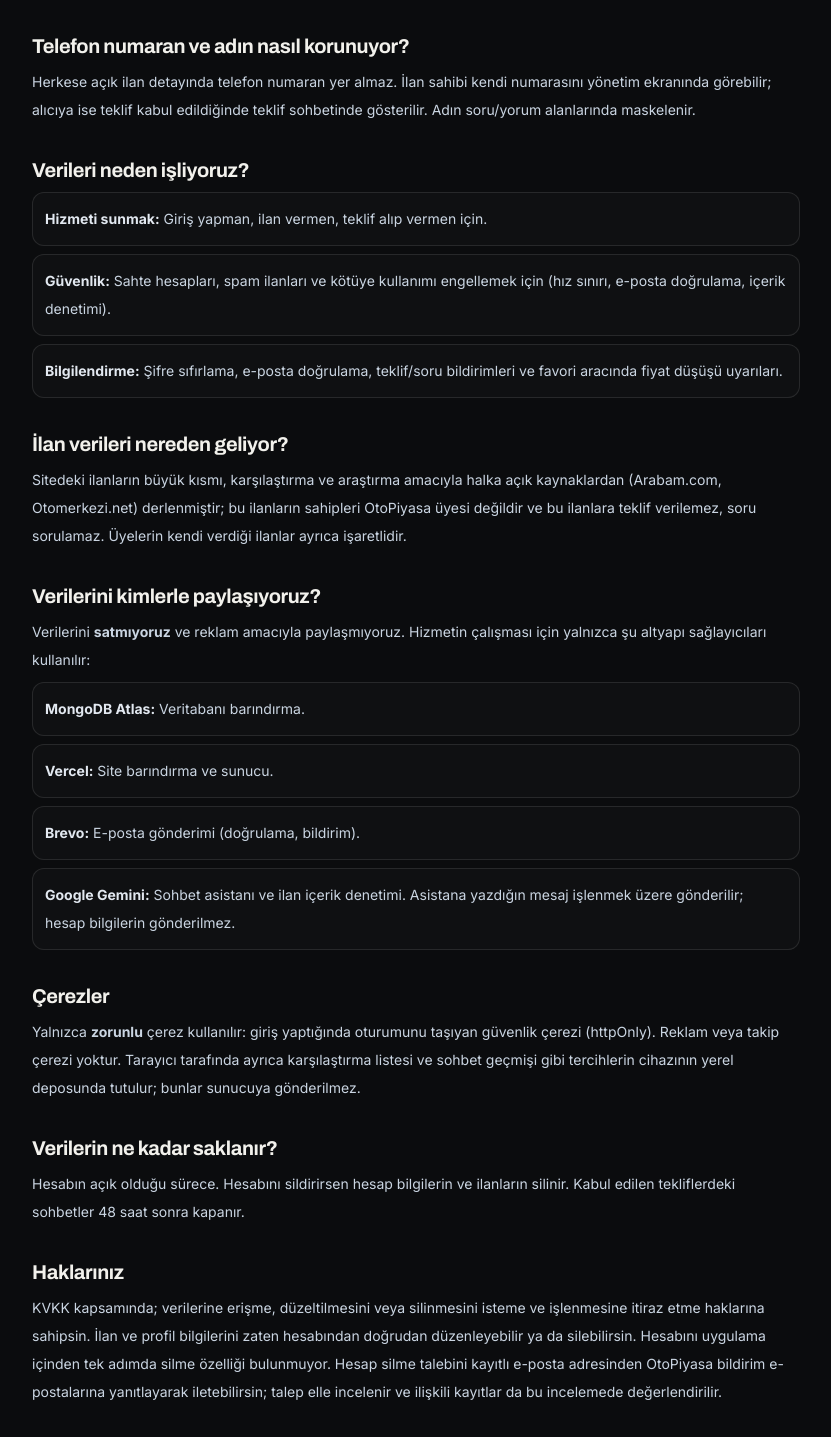
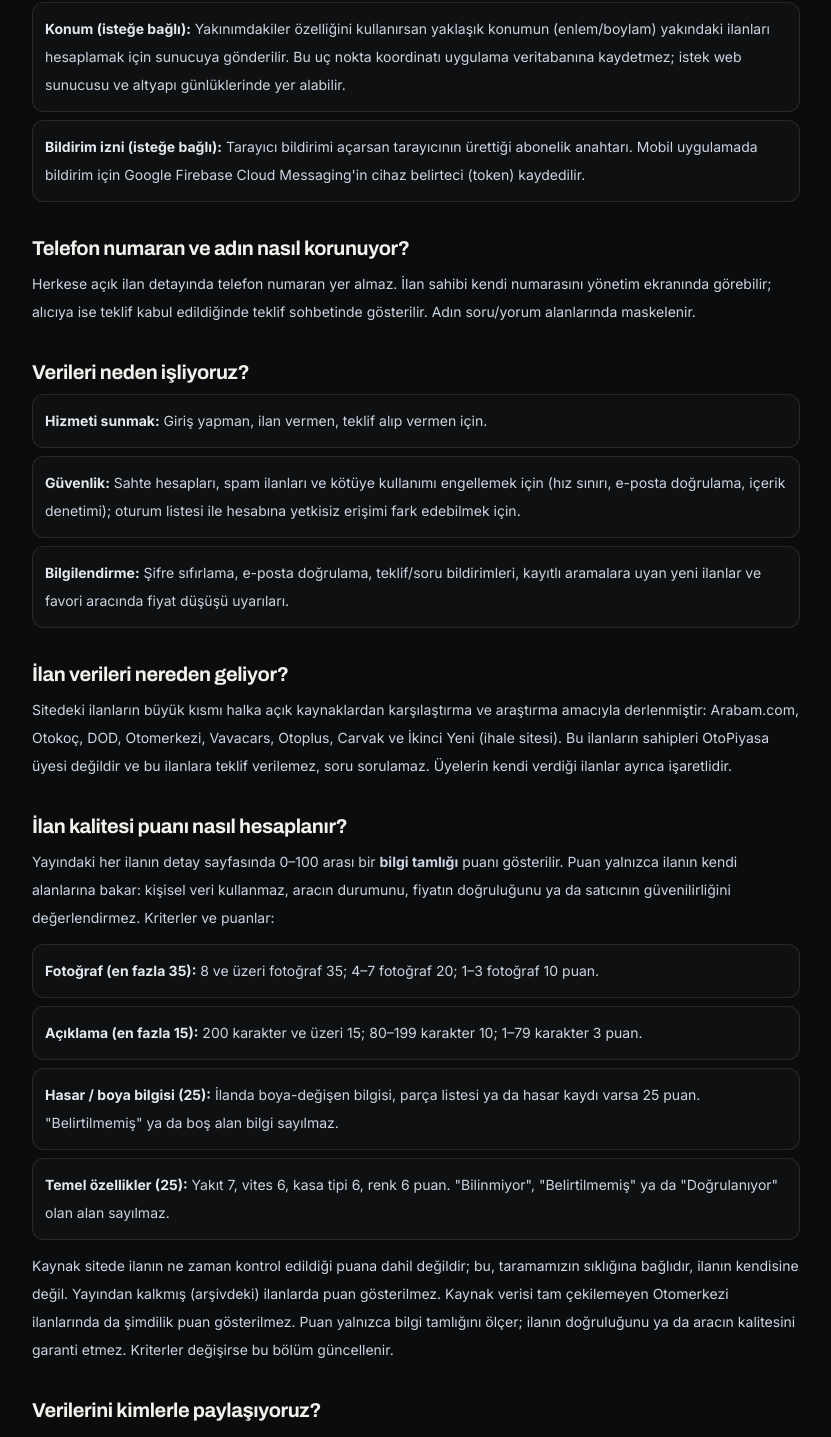
Before and after one commit to CaptainGM/otopiyasa, a Next.js app: page /gizlilik in a window 1280 px wide. Shown: the part 852-2289 px from the top of the page, without its empty margins (224-1055 px from the left). Built offline with nearby package versions, Linux system fonts and the light colour scheme; no server answers.

Commit message:
gizlilik politikasi: guncel veri akislari, ilan kalitesi bolumu

```diff
--- a/src/app/gizlilik/page.tsx
+++ b/src/app/gizlilik/page.tsx
@@ -3,21 +3,20 @@ import Link from "next/link";
 export const metadata = {
   title: "Gizlilik Politikası | OtoPiyasa",
   description:
-    "OtoPiyasa hangi verileri topluyor, neden topluyor, nerede saklıyor ve kullanıcı hakları nelerdir.",
+    "OtoPiyasa hangi verileri topluyor, neden topluyor, nerede saklıyor, ilan kalitesi puanı nasıl hesaplanıyor ve kullanıcı hakları nelerdir.",
 };
 
 /**
  * GİZLİLİK POLİTİKASI.
  *
- * Neden gerekli: (1) kayıt/e-posta/telefon gibi kişisel veri işleniyor, KVKK
- * kapsamında aydınlatma yükümlülüğü var; (2) mobil uygulama Google Play'e
- * yüklenecekse herkese açık bir gizlilik politikası ADRESİ zorunlu.
+ * Neden gerekli: (1) kayıt/e-posta/telefon gibi kişisel veri işleniyor, KVKK kapsamında aydınlatma yükümlülüğü var;
+ * (2) mobil uygulama Google Play'e yüklenecekse herkese açık bir gizlilik politikası ADRESİ zorunlu.
  *
- * Metin bilinçli olarak sade: gerçekte ne yaptığımızı anlatıyor, olmayan bir
- * şeyi vaat etmiyor (ör. reklam ağı, üçüncü tarafa veri satışı yok).
+ * Metin sade ve gerçek uygulamaya dayalı: her madde koddaki bir özellikle eşleşir (oturum kaydı, bildirim belirteci, Gemini
+ * kullanımları, kaynak siteleri, cihaz deposu). Olmayan bir şeyi vaat etmez (reklam ağı, veri satışı, analitik takibi yok).
  */
 export default function PrivacyPage() {
-  const updated = "29 Temmuz 2026";
+  const updated = "14 Ekim 2026";
 
   return (
     <div className="mx-auto max-w-3xl space-y-8 pb-12">
@@ -31,29 +30,47 @@ export default function PrivacyPage() {
 
       <Section title="Kısaca">
         <p>
-          OtoPiyasa, akademik amaçlı geliştirilmiş bir üniversite bitirme projesidir.
-          Verilerini satmıyoruz, reklam ağlarıyla paylaşmıyoruz ve hesabını istediğin
-          zaman sildirebilirsin. Aşağıda hangi veriyi neden tuttuğumuzu tek tek yazdık.
+          OtoPiyasa, akademik amaçlı geliştirilmiş bir üniversite bitirme projesidir. Verilerini satmıyoruz, reklam ağlarıyla
+          paylaşmıyoruz, takip çerezi kullanmıyoruz ve hesabını istediğin zaman sildirebilirsin. Aşağıda hangi veriyi neden
+          tuttuğumuzu tek tek yazdık.
         </p>
       </Section>
 
       <Section title="Hangi verileri topluyoruz?">
         <List
           items={[
-            ["Hesap bilgileri", "Ad soyad, e-posta adresi ve şifren. Şifre asla düz metin olarak saklanmaz; geri döndürülemez şekilde (bcrypt) şifrelenir."],
-            ["İlan bilgileri", "İlan verirsen: araç bilgileri, fotoğraflar, konum (il/ilçe) ve iletişim telefonun."],
-            ["Etkileşimler", "Favorilerin, verdiğin/aldığın teklifler, teklif sohbetleri, sorduğun sorular ve kayıtlı aramaların."],
-            ["Konum (isteğe bağlı)", "Yakınımdakiler özelliğini kullanırsan yaklaşık konumun (enlem/boylam) yakındaki ilanları hesaplamak için sunucuya gönderilir. Bu uç nokta koordinatı uygulama veritabanına kaydetmez; istek web sunucusu ve altyapı günlüklerinde yer alabilir."],
-            ["Bildirim izni (isteğe bağlı)", "Tarayıcı bildirimi açarsan, bildirim gönderebilmek için tarayıcının ürettiği abonelik anahtarı."],
+            [
+              "Hesap bilgileri",
+              "Ad soyad, e-posta adresi ve şifren. Şifre asla düz metin olarak saklanmaz; geri döndürülemez şekilde (bcrypt) şifrelenir. İsteğe bağlı olarak profil fotoğrafı ve işletme adı ekleyebilirsin.",
+            ],
+            [
+              "İlan bilgileri",
+              "İlan verirsen: araç bilgileri, fotoğraflar, açıklama, hasar/boya bilgisi, konum (il/ilçe) ve iletişim telefonun.",
+            ],
+            [
+              "Etkileşimler",
+              "Favorilerin, verdiğin/aldığın teklifler, teklif sohbetleri, sorduğun sorular, kayıtlı aramaların ve fiyat uyarıların.",
+            ],
+            [
+              "Oturum ve cihaz kaydı",
+              "Giriş yaptığında her oturum için IP adresi, tarayıcı ya da uygulama bilgisi (user agent), bu bilgiden üretilen cihaz adı (ör. \"Chrome · Windows\") ve son görülme zamanı tutulur. Cihazlar bölümünden bu oturumları görüp sonlandırabilirsin.",
+            ],
+            [
+              "Konum (isteğe bağlı)",
+              "Yakınımdakiler özelliğini kullanırsan yaklaşık konumun (enlem/boylam) yakındaki ilanları hesaplamak için sunucuya gönderilir. Bu uç nokta koordinatı uygulama veritabanına kaydetmez; istek web sunucusu ve altyapı günlüklerinde yer alabilir.",
+            ],
+            [
+              "Bildirim izni (isteğe bağlı)",
+              "Tarayıcı bildirimi açarsan tarayıcının ürettiği abonelik anahtarı. Mobil uygulamada bildirim için Google Firebase Cloud Messaging'in cihaz belirteci (token) kaydedilir.",
+            ],
           ]}
         />
       </Section>
 
       <Section title="Telefon numaran ve adın nasıl korunuyor?">
         <p>
-          Herkese açık ilan detayında telefon numaran yer almaz. İlan sahibi kendi
-          numarasını yönetim ekranında görebilir; alıcıya ise teklif kabul edildiğinde
-          teklif sohbetinde gösterilir. Adın soru/yorum alanlarında maskelenir.
+          Herkese açık ilan detayında telefon numaran yer almaz. İlan sahibi kendi numarasını yönetim ekranında görebilir; alıcıya
+          ise teklif kabul edildiğinde teklif sohbetinde gösterilir. Adın soru/yorum alanlarında maskelenir.
         </p>
       </Section>
 
@@ -61,76 +78,110 @@ export default function PrivacyPage() {
         <List
           items={[
             ["Hizmeti sunmak", "Giriş yapman, ilan vermen, teklif alıp vermen için."],
-            ["Güvenlik", "Sahte hesapları, spam ilanları ve kötüye kullanımı engellemek için (hız sınırı, e-posta doğrulama, içerik denetimi)."],
-            ["Bilgilendirme", "Şifre sıfırlama, e-posta doğrulama, teklif/soru bildirimleri ve favori aracında fiyat düşüşü uyarıları."],
+            [
+              "Güvenlik",
+              "Sahte hesapları, spam ilanları ve kötüye kullanımı engellemek için (hız sınırı, e-posta doğrulama, içerik denetimi); oturum listesi ile hesabına yetkisiz erişimi fark edebilmek için.",
+            ],
+            ["Bilgilendirme", "Şifre sıfırlama, e-posta doğrulama, teklif/soru bildirimleri, kayıtlı aramalara uyan yeni ilanlar ve favori aracında fiyat düşüşü uyarıları."],
           ]}
         />
       </Section>
 
       <Section title="İlan verileri nereden geliyor?">
         <p>
-          Sitedeki ilanların büyük kısmı, karşılaştırma ve araştırma amacıyla halka açık
-          kaynaklardan (Arabam.com, Otomerkezi.net) derlenmiştir; bu ilanların sahipleri
-          OtoPiyasa üyesi değildir ve bu ilanlara teklif verilemez, soru sorulamaz.
-          Üyelerin kendi verdiği ilanlar ayrıca işaretlidir.
+          Sitedeki ilanların büyük kısmı halka açık kaynaklardan karşılaştırma ve araştırma amacıyla derlenmiştir: Arabam.com,
+          Otokoç, DOD, Otomerkezi, Vavacars, Otoplus, Carvak ve İkinci Yeni (ihale sitesi). Bu ilanların sahipleri OtoPiyasa üyesi
+          değildir ve bu ilanlara teklif verilemez, soru sorulamaz. Üyelerin kendi verdiği ilanlar ayrıca işaretlidir.
+        </p>
+      </Section>
+
+      <Section id="ilan-kalitesi" title="İlan kalitesi puanı nasıl hesaplanır?">
+        <p>
+          Yayındaki her ilanın detay sayfasında 0–100 arası bir <strong>bilgi tamlığı</strong> puanı gösterilir. Puan yalnızca
+          ilanın kendi alanlarına bakar: kişisel veri kullanmaz, aracın durumunu, fiyatın doğruluğunu ya da satıcının
+          güvenilirliğini değerlendirmez. Kriterler ve puanlar:
+        </p>
+        <List
+          items={[
+            ["Fotoğraf (en fazla 35)", "8 ve üzeri fotoğraf 35; 4–7 fotoğraf 20; 1–3 fotoğraf 10 puan."],
+            ["Açıklama (en fazla 15)", "200 karakter ve üzeri 15; 80–199 karakter 10; 1–79 karakter 3 puan."],
+            [
+              "Hasar / boya bilgisi (25)",
+              "İlanda boya-değişen bilgisi, parça listesi ya da hasar kaydı varsa 25 puan. \"Belirtilmemiş\" ya da boş alan bilgi sayılmaz.",
+            ],
+            [
+              "Temel özellikler (25)",
+              "Yakıt 7, vites 6, kasa tipi 6, renk 6 puan. \"Bilinmiyor\", \"Belirtilmemiş\" ya da \"Doğrulanıyor\" olan alan sayılmaz.",
+            ],
+          ]}
+        />
+        <p>
+          Kaynak sitede ilanın ne zaman kontrol edildiği puana dahil değildir; bu, taramamızın sıklığına bağlıdır, ilanın
+          kendisine değil. Yayından kalkmış (arşivdeki) ilanlarda puan gösterilmez. Kaynak verisi tam çekilemeyen Otomerkezi ilanlarında da şimdilik puan gösterilmez. Puan yalnızca bilgi tamlığını ölçer; ilanın
+          doğruluğunu ya da aracın kalitesini garanti etmez. Kriterler değişirse bu bölüm güncellenir.
         </p>
       </Section>
 
       <Section title="Verilerini kimlerle paylaşıyoruz?">
         <p className="mb-2">
-          Verilerini <strong>satmıyoruz</strong> ve reklam amacıyla paylaşmıyoruz.
-          Hizmetin çalışması için yalnızca şu altyapı sağlayıcıları kullanılır:
+          Verilerini <strong>satmıyoruz</strong> ve reklam amacıyla paylaşmıyoruz. Hizmetin çalışması için yalnızca şu sağlayıcıları
+          kullanırız:
         </p>
         <List
           items={[
             ["MongoDB Atlas", "Veritabanı barındırma."],
             ["Vercel", "Site barındırma ve sunucu."],
-            ["Brevo", "E-posta gönderimi (doğrulama, bildirim)."],
-            ["Google Gemini", "Sohbet asistanı ve ilan içerik denetimi. Asistana yazdığın mesaj işlenmek üzere gönderilir; hesap bilgilerin gönderilmez."],
+            ["E-posta sağlayıcısı (SMTP)", "Doğrulama ve bildirim e-postaları."],
+            ["Google Firebase Cloud Messaging", "Mobil uygulama bildirimleri (cihaz belirteci)."],
+            [
+              "Google Gemini",
+              "Sohbet asistanı; ilan içeriği denetimi; profil fotoğrafı denetimi; yüklediğin ilan fotoğraflarının fiyat tahmini için analizi. Bu işlemlerde yazdığın metin ya da yüklediğin fotoğraf Google'a iletilir; hesap bilgilerin gönderilmez.",
+            ],
           ]}
         />
       </Section>
 
-      <Section title="Çerezler">
+      <Section title="Çerezler ve cihazındaki veriler">
         <p>
-          Yalnızca <strong>zorunlu</strong> çerez kullanılır: giriş yaptığında oturumunu
-          taşıyan güvenlik çerezi (httpOnly). Reklam veya takip çerezi yoktur. Tarayıcı
-          tarafında ayrıca karşılaştırma listesi ve sohbet geçmişi gibi tercihlerin
-          cihazının yerel deposunda tutulur; bunlar sunucuya gönderilmez.
+          Yalnızca <strong>zorunlu</strong> çerez kullanılır: giriş yaptığında oturumunu taşıyan güvenlik çerezi (httpOnly). Reklam
+          veya takip çerezi yoktur. Cihazında ayrıca şunlar tutulur ve sunucuya gönderilmez: karşılaştırma listesi, son baktıkların
+          (her hesap için ayrı) ve asistan sohbet geçmişi. Mobil uygulamada oturum belirteci telefonun şifreli depolama alanında
+          saklanır.
         </p>
       </Section>
 
       <Section title="Verilerin ne kadar saklanır?">
         <p>
-          Hesabın açık olduğu sürece. Hesabını sildirirsen hesap bilgilerin ve ilanların
-          silinir. Kabul edilen tekliflerdeki sohbetler 48 saat sonra kapanır.
+          Hesabın açık olduğu sürece hesap bilgilerin ve ilanların saklanır. Hesabını sildirirsen hesap bilgilerin ve ilanların
+          silinir. Kabul edilen tekliflerdeki sohbetler 48 saat sonra kapanır. Oturum kayıtları hesabın açık olduğu sürece
+          tutulur; bir oturumu sonlandırmak kaydı silmez, yalnızca iptal eder. Yayından kalkan derlenmiş ilanlar fiyat analizi için arşivde saklanır. Hız sınırı için tutulan IP bilgisi ham
+          adres değil, özetidir (karma) ve yalnızca sınırlama için kullanılır.
         </p>
       </Section>
 
       <Section title="Haklarınız">
         <p>
-          KVKK kapsamında; verilerine erişme, düzeltilmesini veya silinmesini isteme ve
-          işlenmesine itiraz etme haklarına sahipsin. İlan ve profil bilgilerini zaten
-          hesabından doğrudan düzenleyebilir ya da silebilirsin. Hesabını uygulama
-          içinden tek adımda silme özelliği bulunmuyor. Hesap silme talebini kayıtlı
-          e-posta adresinden OtoPiyasa bildirim e-postalarına yanıtlayarak iletebilirsin;
-          talep elle incelenir ve ilişkili kayıtlar da bu incelemede değerlendirilir.
+          KVKK kapsamında; verilerine erişme, düzeltilmesini veya silinmesini isteme ve işlenmesine itiraz etme haklarına
+          sahipsin. İlan ve profil bilgilerini zaten hesabından doğrudan düzenleyebilir ya da silebilirsin. Oturumlarını Cihazlar
+          bölümünden sonlandırabilirsin. Hesabını uygulama içinden tek adımda silme özelliği bulunmuyor. Hesap silme talebini
+          kayıtlı e-posta adresinden OtoPiyasa bildirim e-postalarına yanıtlayarak iletebilirsin; talep elle incelenir ve ilişkili
+          kayıtlar da bu incelemede değerlendirilir.
         </p>
       </Section>
 
       <p className="rounded-xl border border-white/10 bg-white/[0.02] p-4 text-xs text-slate-500">
-        Bu site bir üniversite bitirme projesidir ve ticari bir hizmet değildir.
-        İlan verileri yalnızca karşılaştırma ve araştırma amacıyla derlenmektedir.
+        Bu site bir üniversite bitirme projesidir ve ticari bir hizmet değildir. İlan verileri yalnızca karşılaştırma ve araştırma
+        amacıyla derlenmektedir.
       </p>
     </div>
   );
 }
 
-function Section({ title, children }: { title: string; children: React.ReactNode }) {
+function Section({ id, title, children }: { id?: string; title: string; children: React.ReactNode }) {
   return (
-    <section className="space-y-2">
+    <section id={id} className="scroll-mt-24 space-y-2">
       <h2 className="text-xl font-bold">{title}</h2>
-      <div className="text-sm leading-7 text-slate-300">{children}</div>
+      <div className="space-y-3 text-sm leading-7 text-slate-300">{children}</div>
     </section>
   );
 }
```
